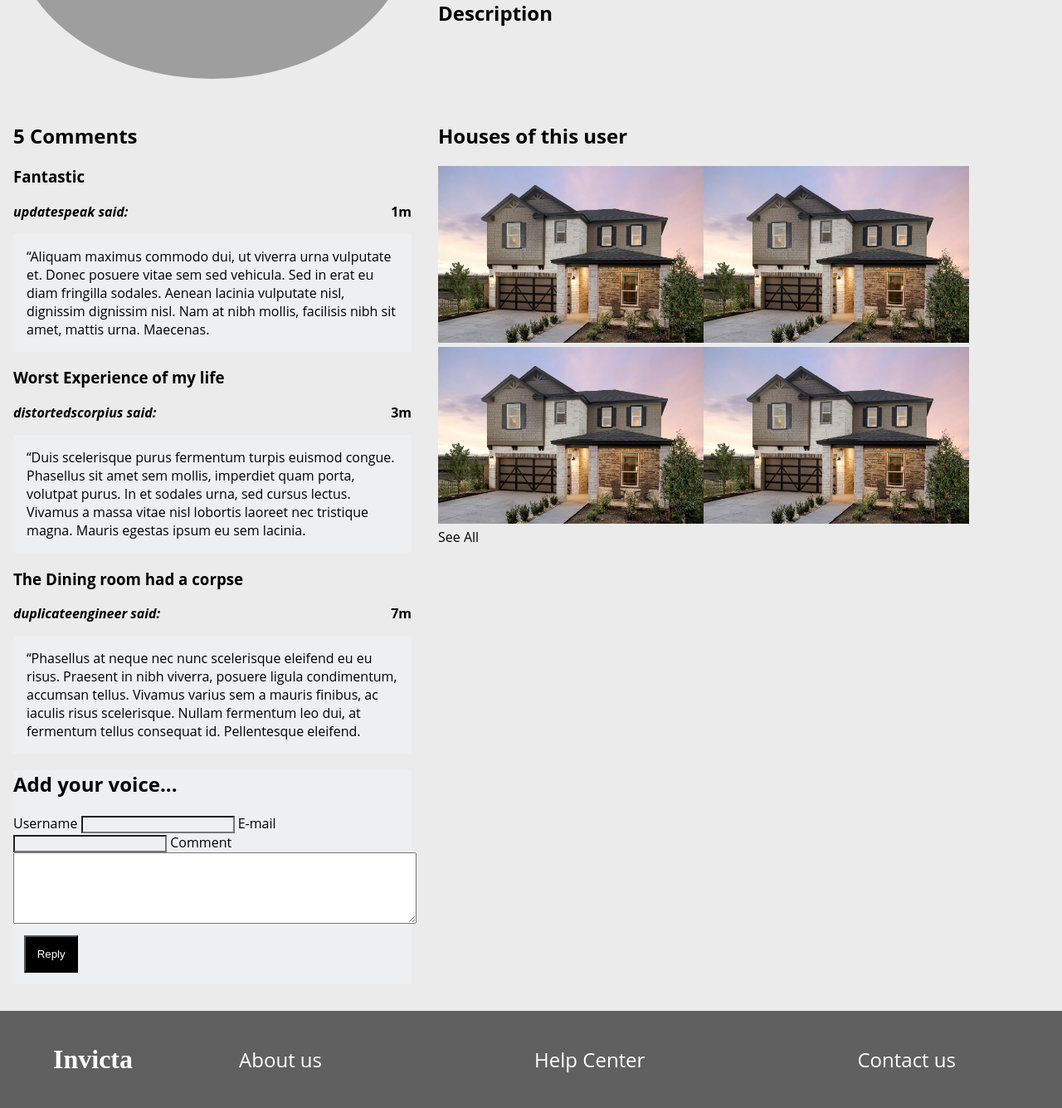
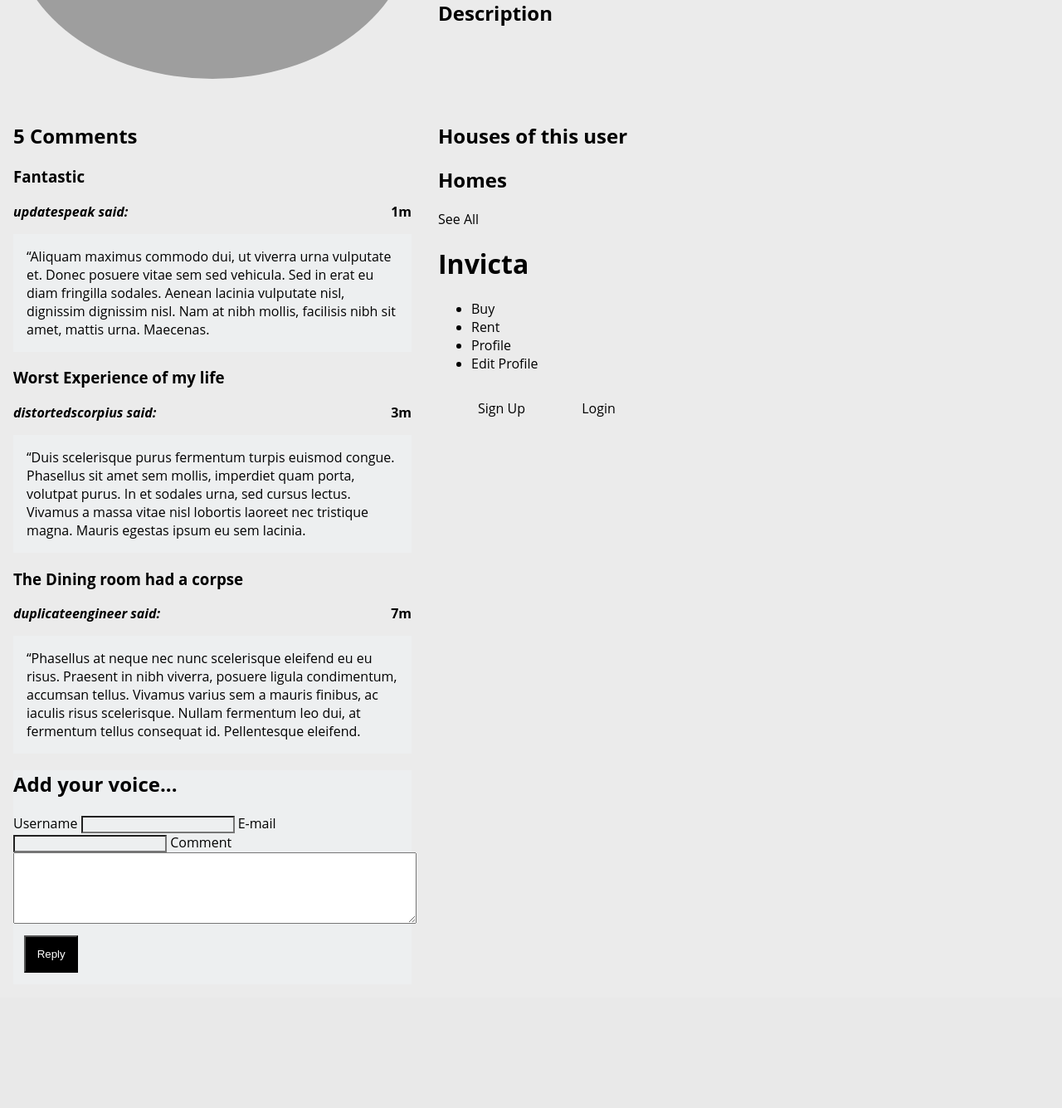
Before and after one commit to tiago-falves/Real-Estate-Website, a PHP site: page /Imobiliaria/profile.php in a window 1280 px wide. Shown: the part 381-1716 px from the top of the page at 83% size. After the commit the page ends 1553 px from the top, so only its background shows below. Run offline with PHP 8.4, Linux system fonts and the light colour scheme; the visitor is signed in with stand-in values (Sample User, id 1); data comes from the database, SQL or seed files in the repository; both versions use the stored data as it was after the commit; grey boxes are pictures that could not be loaded.

Commit message:
Ja estou todo frito vou mase dormir

```diff
--- a/Imobiliaria/profile.php
+++ b/Imobiliaria/profile.php
@@ -1,7 +1,9 @@
 <?php
   include('../session/session.php');
   include('../templates/profileHeader.php');
+  include_once('../templates/Homes/homeFunctions.php');
   include('../database/queries.php');
+  include('../templates/comments.php');
 
 
 
@@ -16,6 +18,8 @@ else{
 }
 
 $profilePicture = getPathsFromPerson($profile['id']);
+$homes = getHomesFromOwner($profile['id']);
+
 
 ?>
     <div id = "profile">
@@ -33,54 +37,16 @@ $profilePicture = getPathsFromPerson($profile['id']);
                 <h2>Description</h2>
             </header>
             <p><?php echo $profile['userDescription'] ?></p>
-
         </article>
 
-        <section id="comments">
+        <?php draw_comments();?>
 
-            <h2>5 Comments</h2>
-            <article class="comment">
-                <header>
-                    <h3>Fantastic</h3>
-                </header>
-                 <span class="user">
-                     updatespeak
-                </span>
-                <span class="date">1m</span>
-                <p>Aliquam maximus commodo dui, ut viverra urna vulputate et. Donec posuere vitae sem sed vehicula. Sed in erat eu diam fringilla sodales. Aenean lacinia vulputate nisl, dignissim dignissim nisl. Nam at nibh mollis, facilisis nibh sit amet, mattis urna. Maecenas.</p>
-            </article>
-            <article class="comment">
-            <header><h3>Worst Experience of my life</h3></header>
-            <span class="user">distortedscorpius</span>
-            <span class="date">3m</span>
-            <p>Duis scelerisque purus fermentum turpis euismod congue. Phasellus sit amet sem mollis, imperdiet quam porta, volutpat purus. In et sodales urna, sed cursus lectus. Vivamus a massa vitae nisl lobortis laoreet nec tristique magna. Mauris egestas ipsum eu sem lacinia.</p>
-            </article>
-            <article class="comment">
-            <header><h3>The Dining room had a corpse</h3></header>
-            <span class="user">duplicateengineer</span>
-            <span class="date">7m</span>
-            <p>Phasellus at neque nec nunc scelerisque eleifend eu eu risus. Praesent in nibh viverra, posuere ligula condimentum, accumsan tellus. Vivamus varius sem a mauris finibus, ac iaculis risus scelerisque. Nullam fermentum leo dui, at fermentum tellus consequat id. Pellentesque eleifend.</p>
-            </article>
-
-            <form>
-            <h2>Add your voice...</h2>
-            <label>Username
-                <input type="text" name="username">
-            </label>
-            <label>E-mail
-                <input type="email" name="email">
-            </label>
-            <label>Comment
-                <textarea name="comment"></textarea>
-            </label>
-            <input type="submit" value="Reply">
-            </form>
-        </section>
         <div id="RecentVisits">
             <header>
                 <h2>Houses of this user</h2>
             </header>
-            <section id = "HomesProfile">
+            <?php draw_homes($homes);?>
+            <!-- <section id = "HomesProfile">
                  <div class = "SmallerPhotosCollumn">
                     <section class = "Home">
                         <header>
@@ -117,15 +83,5 @@ $profilePicture = getPathsFromPerson($profile['id']);
             </section>
 
             <a href="">See All</a>
-        </div>
-    </div>
-        <footer>
-            <h3>Invicta</h3>
-            <nav id="FooterLinks">
-                <a href="">About us</a>
-                <a href="">Help Center</a>
-                <a href="">Contact us</a>
-            </nav>
-        </footer>
-    </body>
-</html>
+        </div>-->
+<?php include('../templates/profileHeader.php');?>
--- a/templates/Homes/homeFunctions.php
+++ b/templates/Homes/homeFunctions.php
@@ -1,4 +1,5 @@
 <?php function draw_homes($homes) {?>
+
   <div id="ListHouses">
     <h2>Homes</h2>
     <?php
```
Also changed, not shown: database/criar.sql (+5 -5 lines), templates/comments.php (added, +43 -0 lines), database/invicta.db. Lines whose indentation alone changed are shown as unchanged.
